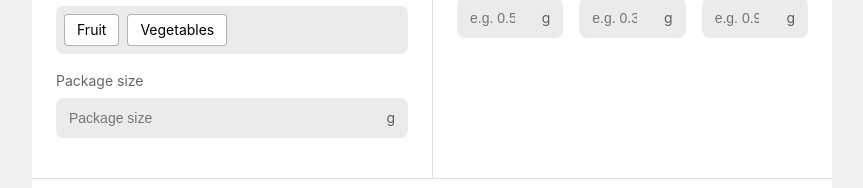
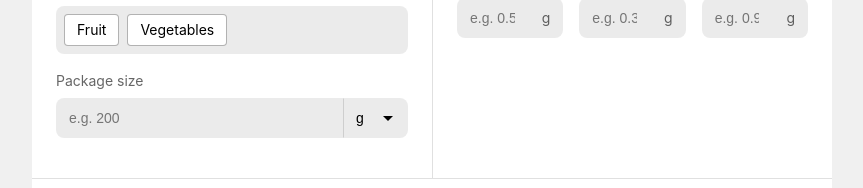
Before and after one commit to SergPerep/bite-me, a Next.js app in the folder client/: page /edit in a window 1280 px wide. Shown: the part 433-621 px from the top of the page, without its empty margins (208-1071 px from the left). Built offline with nearby package versions, Linux system fonts and the light colour scheme.

Commit message:
Build: InputWithSelect component

```diff
--- /dev/null
+++ b/client/components/BaseUI/InputWithSelect/InputWithSelect.tsx
@@ -0,0 +1,28 @@
+import Input from "./_Input";
+import Select from "./_Select";
+const InputWithSelect = ({
+  label = "Label",
+  placeholder = "Placeholder",
+  selectOptions = [],
+  type = "text"
+}: {
+  label: string;
+  placeholder: string;
+  selectOptions: {
+    value: string;
+    title: string;
+  }[];
+  type: "text" | "number";
+}) => {
+  return (
+    <div className="input-with-select-field">
+      <label>{label}</label>
+      <div className="field">
+        <Input placeholder={placeholder} type={type} />
+        <Select options={selectOptions} />
+      </div>
+    </div>
+  );
+};
+
+export default InputWithSelect;
--- /dev/null
+++ b/client/components/BaseUI/InputWithSelect/_Input.tsx
@@ -0,0 +1,45 @@
+
+import { ChangeEventHandler, useRef, useState } from "react";
+
+type InputProps = {
+  placeholder?: string;
+  hintStr?: string;
+  type?: "text" | "number";
+};
+
+const Input = ({
+  placeholder = "Placeholder",
+  hintStr = "",
+  type = "text"
+}: InputProps) => {
+  const [isFocused, setIsFocused] = useState(false);
+  const [isError, setIsError] = useState(false);
+  const [value, setValue] = useState("");
+  const handleInputChange: ChangeEventHandler<HTMLInputElement> = (e) =>
+    setValue(e.target.value);
+  const inputEl = useRef<HTMLInputElement>(null);
+  const handleClickField = () => inputEl.current?.focus();
+  return (
+    <div className="input-field">
+      <div
+        className={`field ${isFocused ? "focused" : ""} ${
+          isError ? "error" : ""
+        }`}
+        onClick={handleClickField}
+      >
+        <input
+          type={type}
+          placeholder={placeholder}
+          onChange={handleInputChange}
+          value={value}
+          ref={inputEl}
+          onFocus={() => setIsFocused(true)}
+          onBlur={() => setIsFocused(false)}
+        />
+      </div>
+      {hintStr && <div className={`hint ${isError && "error"}`}>{hintStr}</div>}
+    </div>
+  );
+};
+
+export default Input;
--- /dev/null
+++ b/client/components/BaseUI/InputWithSelect/_Select.tsx
@@ -0,0 +1,47 @@
+import { ChangeEventHandler, useRef, useState } from "react";
+type SelectPops = {
+  options: {
+    title: string;
+    value: string;
+  }[];
+  isRequired?: boolean;
+};
+
+const Select = ({ options = [], isRequired = false }: SelectPops) => {
+  const selectEl = useRef<HTMLSelectElement>(null);
+  const [value, setValue] = useState(options[0].value);
+
+  const handleChangeSelect: ChangeEventHandler<HTMLSelectElement> = (e) =>
+    setValue(e.target.value);
+  const handleFieldClick = () => {
+    if (selectEl.current) selectEl.current.focus();
+  };
+  return (
+    <div className="select-field">
+      <div className="field" onClick={handleFieldClick}>
+        <select
+          ref={selectEl}
+          required={isRequired}
+          value={value}
+          onChange={handleChangeSelect}
+          className={!value ? "placeholder-is-visible" : ""}
+        >
+          {options.map((option) => (
+            <option key={option.value} value={option.value}>
+              {option.title}
+            </option>
+          ))}
+        </select>
+        <div className="appendix">
+          <div className="arrow-icon">
+            <span className="material-symbols-outlined solid-icon">
+              arrow_drop_down
+            </span>
+          </div>
+        </div>
+      </div>
+    </div>
+  );
+};
+
+export default Select;
--- a/client/components/Edit/Edit.tsx
+++ b/client/components/Edit/Edit.tsx
@@ -4,6 +4,7 @@ import Input from "../BaseUI/Input";
 import Segments from "../BaseUI/Segments/Segments";
 import Select from "../BaseUI/Select";
 import MultiSelect from "../BaseUI/MultiSelect/MultiSelect";
+import InputWithSelect from "../BaseUI/InputWithSelect/InputWithSelect";
 
 type Segment = {
     id: string; // to connect label with input
@@ -59,7 +60,7 @@ const Edit = () => {
                 options={categories}
                 placeholder="Select category"
             />
-            <Input label='Package size' placeholder="Package size" type='text' suffix="g"/>
+            <InputWithSelect  label="Package size" type="number" placeholder="e.g. 200" selectOptions={[ {value: "g", title: "g"}, {value: "ml" , title: "ml"}]}/>
             </div>
             <div className="nutrition-block">
 
--- /dev/null
+++ b/client/scss/components/_InputWithSelect.scss
@@ -0,0 +1,114 @@
+@use "../sass-utils/colors";
+@use "../sass-utils/fonts";
+$borderRadius: 8px;
+
+.input-with-select-field {
+    margin: 16px 0;
+    > .field {
+        display: flex;
+    }
+    label {
+        padding-bottom: 6px;
+        display: block;
+        @include fonts.small;
+        color: colors.$black-a60;
+    }
+
+    .input-field {
+        margin: 0;
+        flex-grow: 1;
+        .field {
+            background-color: colors.$black-a08;
+            border: 1px solid transparent;
+            border-radius: $borderRadius 0 0 $borderRadius;
+            display: flex;
+            align-items: baseline;
+            &.focused {
+                outline: 2px solid colors.$success;
+            }
+            &.error {
+                border: 1px solid colors.$error;
+            }
+            &.error.focused {
+                outline: 2px solid colors.$error;
+            }
+        }
+        input {
+            width: 100%;
+            border: none;
+            background-color: transparent;
+            padding: 8px 12px;
+            @include fonts.small;
+            &:focus {
+                outline: none;
+            }
+        }
+        .prefix,
+        .suffix {
+            @include fonts.small;
+            color: colors.$black-a60;
+        }
+        .prefix {
+            padding-left: 12px;
+        }
+        .suffix {
+            padding-right: 12px;
+        }
+        .hint {
+            @include fonts.small;
+            padding-top: 6px;
+            color: colors.$black-a60;
+            &.error {
+                color: colors.$error;
+            }
+        }
+    }
+
+    .select-field {
+        .field {
+            margin: 0;
+            background-color: colors.$black-a08;
+            border-radius: 0 $borderRadius $borderRadius 0;
+            display: flex;
+            align-items: baseline;
+            position: relative;
+        }
+        select {
+            width: 100%;
+            border: 1px solid transparent;
+            background-color: transparent;
+            border-left: 1px solid colors.$black-a12;
+            padding: 8px 36px 8px 12px;
+            appearance: none;
+
+            @include fonts.small;
+            &:focus {
+                outline: 2px solid colors.$success;
+                border-radius: 0 8px 8px 0;
+            }
+            &.placeholder-is-visible {
+                color: colors.$black-a60;
+            }
+        }
+        .appendix {
+            position: absolute;
+            top: 0;
+            right: 0;
+            display: flex;
+            height: 100%;
+            align-items: center;
+            pointer-events: none; // lets click pas through .appendix to select
+            .suffix {
+                @include fonts.body;
+                color: colors.$black-a60;
+            }
+            .arrow-icon {
+                display: flex;
+                justify-content: center;
+                align-items: center;
+                height: 100%;
+                width: 40px;
+            }
+        }
+    }
+}
--- a/client/scss/styles.scss
+++ b/client/scss/styles.scss
@@ -1,6 +1,8 @@
 @forward "./base/reset";
 @forward "./base/icons";
 @forward "./base/layout";
+
+/*===== COMPONENTS =====*/
 @forward "./components/Button";
 @forward "./components/Food";
 @forward "./components/Input";
@@ -8,3 +10,4 @@
 @forward "./components/Edit";
 @forward "./components/Segments";
 @forward "./components/MultiSelect";
+@forward "./components/InputWithSelect";
```
Also changed, not shown: 1 other file (tests, documents, lock files or other folders).
